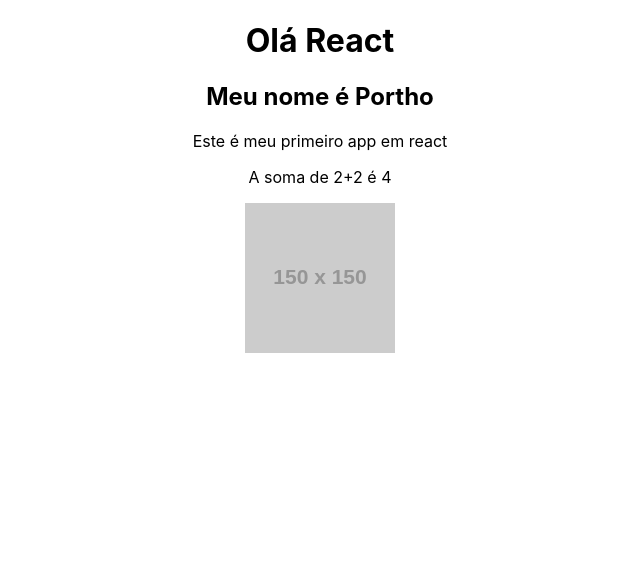
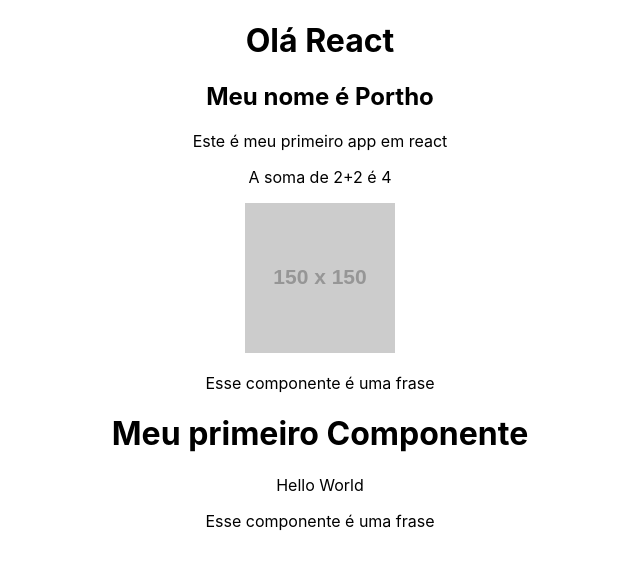
Before and after one commit to PorthoGamesBR/projeto-react-estudo, a React (Create React App) app: page / in a window 1280 px wide. Shown: the top 570 px of the page, without its empty margins (320-960 px from the left). Built offline with nearby package versions, Linux system fonts and the light colour scheme.

Commit message:
Criados primeiros componentes

```diff
--- a/src/App.js
+++ b/src/App.js
@@ -1,4 +1,5 @@
 import './App.css';
+import HelloWorld from './components/HelloWorld';
 
 function sum(a, b){
   return a + b;
@@ -16,6 +17,7 @@
       <p>Este é meu primeiro app em react</p>
       <p>A soma de 2+2 é {sum(2,2)}</p>
       <img src={url} alt='Minha imagem'></img>
+      <HelloWorld />
     </div>
   );
 }
--- /dev/null
+++ b/src/components/Frase.js
@@ -0,0 +1,10 @@
+function Frase() {
+
+    return (
+        <div>
+            <p>Esse componente é uma frase</p>
+        </div>
+    )
+}
+
+export default Frase
--- /dev/null
+++ b/src/components/HelloWorld.js
@@ -0,0 +1,15 @@
+import Frase from "./Frase"
+
+function HelloWorld() {
+
+    return (
+        <div>
+            <Frase />
+            <h1>Meu primeiro Componente</h1>
+            <p>Hello World</p>
+            <Frase />
+        </div>
+    )
+}
+
+export default HelloWorld
```
